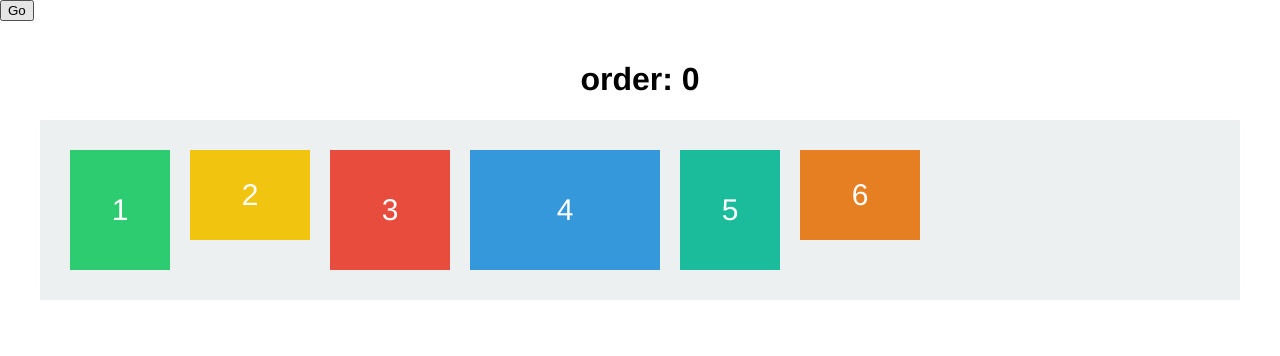
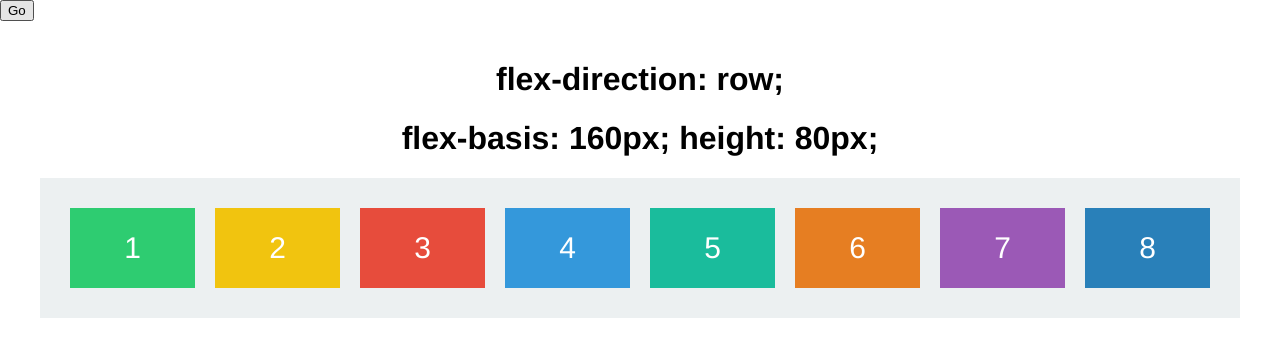
Before and after one commit to scottdomes/flexbox-tutorial, a React (Create React App) app: page / in a window 1280 px wide. Shown: the top 356 px of the page. Built offline with nearby package versions, Linux system fonts and the light colour scheme.

Commit message:
Finished flex-basis

```diff
--- a/src/App.css
+++ b/src/App.css
@@ -23,7 +23,7 @@ h1 {
   background-color: #ecf0f1;
   padding: 20px;
   transition: all 2s ease;
-  max-height: 500px;
+  /*max-height: 500px;*/
 }
 
 #container {
@@ -43,20 +43,32 @@ h1 {
   /*height: 300px;*/
 }
 
-#container2.stage1 #three2.square2 {
-  order: 0;
+#container2.stage1 {
+  flex-direction: row;
 }
 
-#container2.stage2 #three2.square2 {
-  order: 1;
+#container2.stage1 .square2 {
+  flex-basis: 160px;
+  height: 80px;
 }
 
-#container2.stage3 #three2.square2 {
-  order: 3;
+#container2.stage2 {
+  flex-direction: column;
 }
 
-#container2.stage4 #three2.square2 {
-  order: 99;
+#container2.stage2 .square2 {
+  flex-basis: 160px;
+  width: 80px;
+}
+
+#container2.stage3 .square2 {
+  width: 140px;
+  height: 140px;
+}
+
+#container2.stage4 .square2 {
+ flex-basis: 140px;
+ height: 140px;
 }
 
 /*#container2.stage4 .square2 {
@@ -72,15 +84,19 @@ h1 {
 }
 
 .square, .square2 {
-  width: 120px;
-  height: 120px;
+/*  width: 120px;
+  height: 120px;*/
+  /*flex-basis: 120px;*/
   margin: 10px;
   background-color: #e74c3c;
-  transition: all 2s ease;
   display: flex;
   flex-direction: column;
   justify-content: center;
   align-items: center;
+}
+
+.square {
+  transition: all 2s ease;
 }
 
 .square {
@@ -105,38 +121,36 @@ p {
 }
 
 #one, #one2 {
-  width: 100px;
+  /*width: 100px;*/
   background-color: #2ecc71;
 }
 
 #two, #two2 {
-  height: 90px;
+  /*height: 90px;*/
   background-color: #f1c40f;
 }
 
 #four, #four2 {
-  width: 190px;
+  /*width: 190px;*/
   background-color: #3498db;
 }
 
 #five, #five2 {
-  width: 100px;
+  /*width: 100px;*/
   background-color: #1abc9c;
 }
 
 #six, #six2 {
-  height: 90px;
+  /*height: 90px;*/
   background-color: #e67e22;
 }
 
 #seven, #seven2 {
-  display: none;
-  width: 190px;
+  /*width: 190px;*/
   background-color: #9b59b6;
 }
 
 #eight, #eight2 {
-  display: none;
   background-color: #2980b9;
 }
 
--- a/src/App.js
+++ b/src/App.js
@@ -2,22 +2,19 @@ import React, { Component } from 'react';
 import './App.css';
 
 const text = [
-  'order: 0',
-  'order: 1',
-  'order: 3',
-  'order: 99',
-  'order: -1',
+  'flex-basis: 160px; height: 80px;',
+  'flex-basis: 160px; width: 80px;',
 ]
 
-const text2 = false
-// const text2 = [
-//   'flex-flow: column wrap;',
-//   'flex-flow: column wrap;',
-//   'flex-flow: column wrap;',
-//   'flex-flow: column wrap;',
-//   'flex-flow: column wrap;',
-//   'flex-flow: column wrap;'
-// ]
+// const text2 = false
+const text2 = [
+  'flex-direction: row;',
+  'flex-direction: column;',
+  'flex-flow: column wrap;',
+  'flex-flow: column wrap;',
+  'flex-flow: column wrap;',
+  'flex-flow: column wrap;'
+]
 
 class App extends Component {
   state = { adjusted: false, box1: {}, box2: {}, box3: {}, box4: {}, stage: 'stage1' }
```
